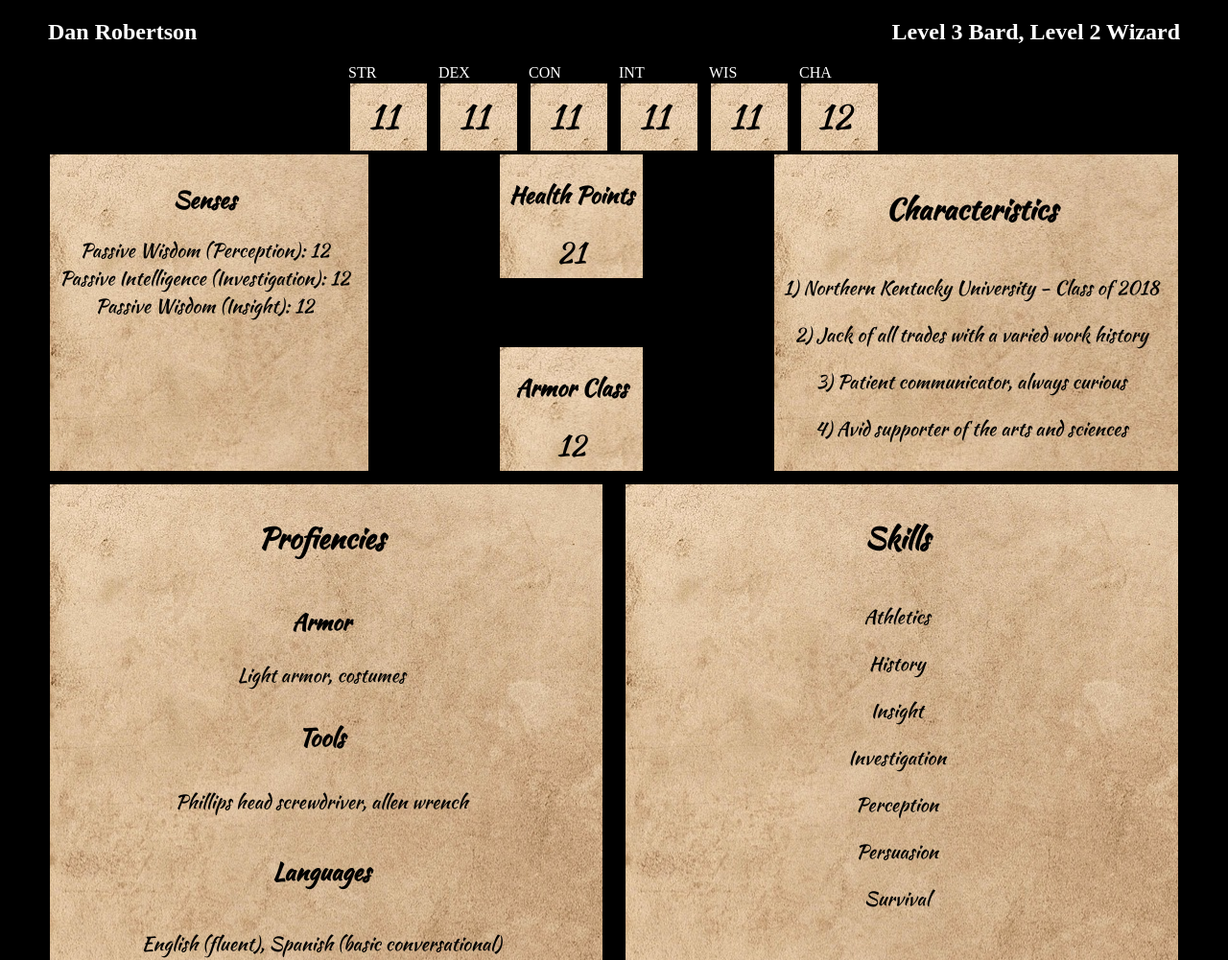
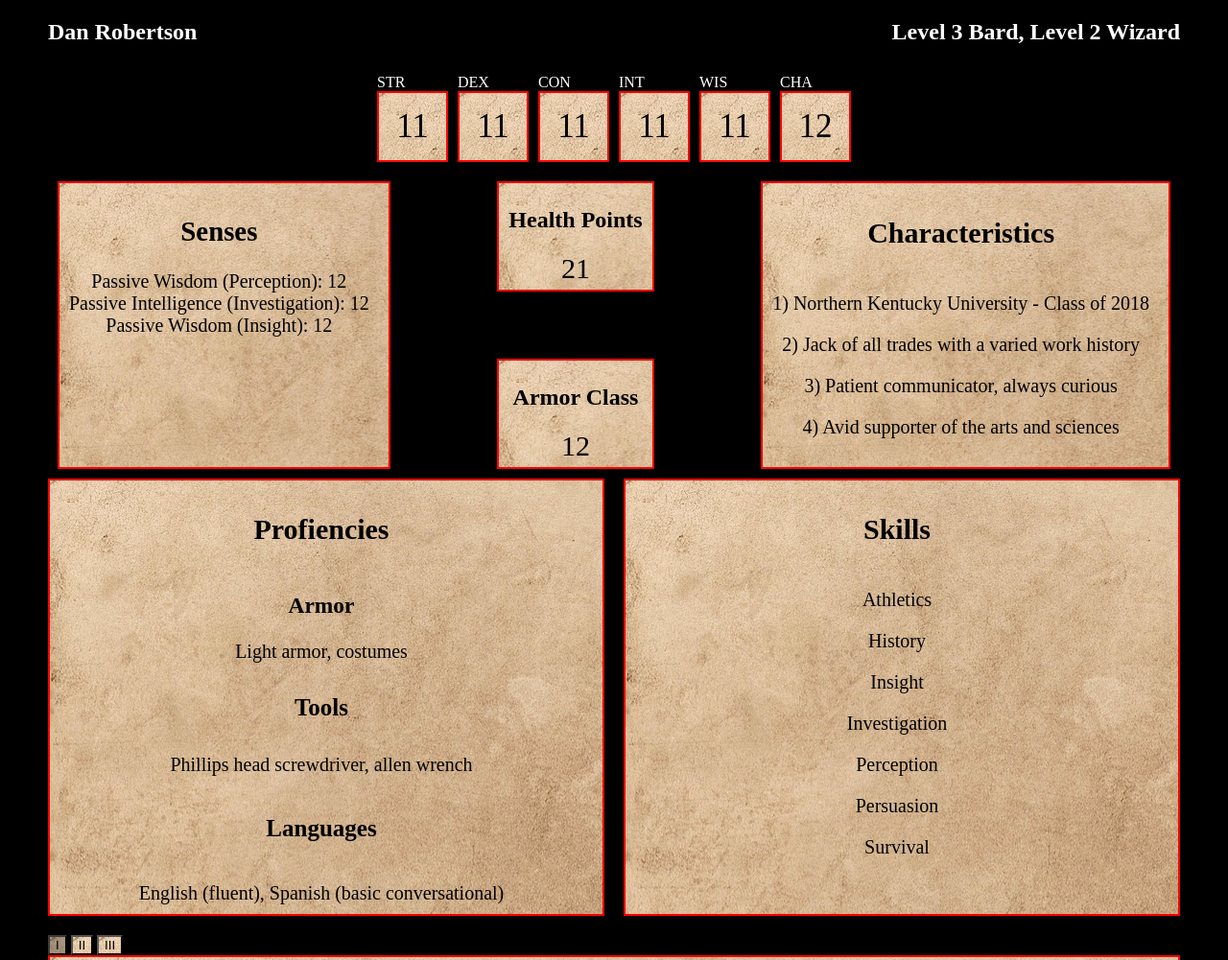
Before and after one commit to dan-robertson513/cdky-project-dr, a plain HTML site: page index.html in a window 1280 px wide. Shown: the top 1001 px of the page at 96% size. Drawn offline with Linux system fonts and the light colour scheme.

Commit message:
edited font styles and container borders for improved clarity

```diff
--- a/main.css
+++ b/main.css
@@ -15,14 +15,14 @@ body {
 
 .stat-item-container {
     font-size: 35px;
-    font-family: 'Kaushan Script', cursive;
-    border: solid 2px black;
+    font-family: 'Times New Roman', serif;
+    border: solid 2px red;
     height: 50px;
     width: 50px;
     display: flex;
     justify-content: center;
     align-items: center;
-    padding: 10px 20px 10px 10px;
+    padding: 10px 10px 10px 10px;
 }
 
 .stat-item-label {
@@ -53,8 +53,8 @@ body {
 }
 
 .senses-container {
-    font-family: 'Kaushan Script', cursive;
-    border: solid 2px black;
+    font-family: 'Times New Roman', cursive;
+    border: solid 2px red;
     padding: 10px 20px 10px 10px;
     display: flex;
     flex-direction: column;
@@ -64,12 +64,12 @@ body {
 .health-points-label {
     text-align: center;
     justify-content: center;
-    font-family: 'Kaushan Script', cursive;
+    font-family: 'Times New Roman', cursive;
 }
 
 .health-points-container {
-    font-family: 'Kaushan Script', cursive;
-    border: solid 2px black;
+    font-family: 'Times New Roman', cursive;
+    border: solid 2px red;
     padding: 5px 10px 5px 10px;
     display: flex;
     justify-content: center;
@@ -83,13 +83,13 @@ body {
 
 .armor-class-label {
     text-align: center;
-    font-family: 'Kaushan Script', cursive;
+    font-family: 'Times New Roman', cursive;
 
 }
 
 .armor-class-container {
-    font-family: 'Kaushan Script', cursive;
-    border: solid 2px black;
+    font-family: 'Times New Roman', cursive;
+    border: solid 2px red;
     padding: 5px 10px 5px 10px;
     display: flex;
     flex-direction: column;
@@ -111,8 +111,8 @@ body {
 
 .characteristics-descrip-container {
     font-size: 20px;
-    font-family: 'Kaushan Script', cursive;
-    border: solid 2px black;
+    font-family: 'Times New Roman', cursive;
+    border: solid 2px red;
     padding: 10px 20px 10px 10px;
     display: flex;
     flex-direction: column;
@@ -132,8 +132,8 @@ body {
 .profiencies-container {
     text-align: center;
     font-size: 20px;
-    font-family: 'Kaushan Script', cursive;
-    border: solid 2px black;
+    font-family: 'Times New Roman', cursive;
+    border: solid 2px red;
     padding: 10px 20px 10px 10px;
     display: flex;
     flex-direction: column;
@@ -154,8 +154,8 @@ h5 {
 .skills-container {
     text-align: center;
     font-size: 20px;
-    font-family: "Kaushan Script", cursive;
-    border: solid 2px black;
+    font-family: 'Times New Roman', cursive;
+    border: solid 2px red;
     padding: 10px 20px 10px 10px;
     display: flex;
     flex-direction: column;
@@ -167,8 +167,8 @@ h5 {
 
 .general-info-container {
     font-size: 15px;
-    font-family: 'Kaushan Script', cursive;
-    border: solid 2px black;
+    font-family: 'Times New Roman', cursive;
+    border: solid 2px red;
     padding: 10px 20px 10px 10px;
     display: none;
     flex-direction: column;
@@ -180,11 +180,12 @@ h5 {
 
 .work-info-container {
     font-size: 15px;
-    font-family: 'Kaushan Script', cursive;
-    border: solid 2px black;
+    font-family: 'Times New Roman', cursive;
+    border: solid 2px red;
     padding: 10px 20px 10px 10px;
     display: none;
     flex-direction: column;
+
 }
 
 .background-info-label {
@@ -193,8 +194,8 @@ h5 {
 
 .background-info-container {
     font-size: 15px;
-    font-family: 'Kaushan Script', cursive;
-    border: solid 2px black;
+    font-family: 'Times New Roman', cursive;
+    border: solid 2px red;
     padding: 10px 20px 10px 10px;
     display: none;
     flex-direction: column;
@@ -208,7 +209,7 @@ h5 {
     display: block;
 }
 
-. @media only screen and (min-width: 700px) {
+@media only screen and (min-width: 700px) {
     .page-container {
         padding: 0px 35px 0px 35px;
     }
@@ -218,9 +219,10 @@ h5 {
     }
 
     .senses-container {
-        font-size: 20px;
+        font-size: larger;
         text-align: center;
     }
+
 
     .basics,
     .specifics {
@@ -235,6 +237,10 @@ h5 {
     .skills-container {
         flex-basis: calc(50% - 10px);
         box-sizing: border-box;
+    }
+
+    .general-info-container {
+        font-size: larger;
     }
 }
 
@@ -253,7 +259,7 @@ h5 {
         flex-direction: row;
         flex-wrap: nowrap;
         gap: 20px;
-        padding: ;
+        padding: 10px;
     }
 
     .hp-ac-container {
```
